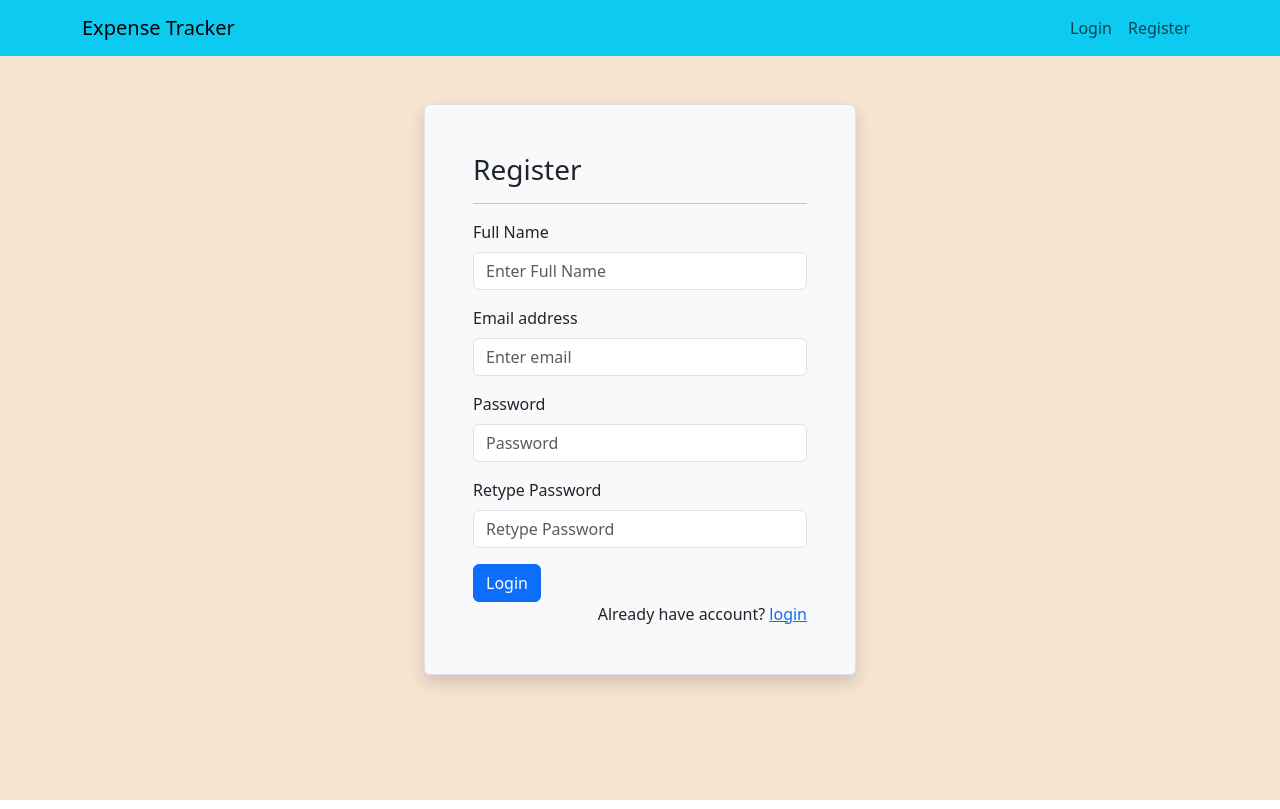
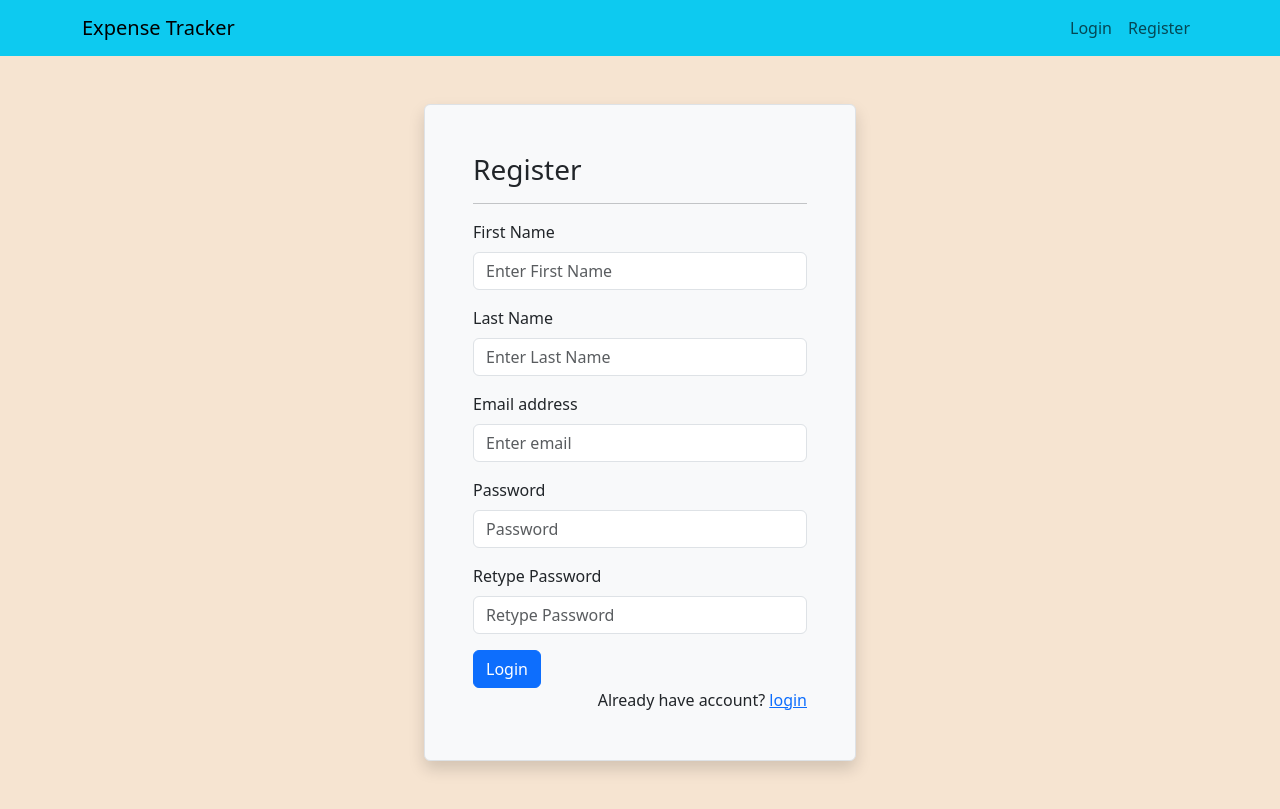
Before and after one commit to anmolft9/expenseTracker_Revision, a React (Create React App) app in the folder client/: page /register in a window 1280 px wide. Built offline with nearby package versions, Linux system fonts and the light colour scheme.

Commit message:
grabbed the data from registration form and passed it to the state> emptied all the input fields when formSubmitted>

```diff
--- a/client/src/pages/Register.js
+++ b/client/src/pages/Register.js
@@ -2,8 +2,29 @@ import Button from "react-bootstrap/Button";
 import Form from "react-bootstrap/Form";
 import { Link } from "react-router-dom";
 import { MainLayout } from "../components/layout/MainLayout";
+import { useState } from "react";
+
+const initialState = {
+  firstName: "",
+  lastName: "",
+  email: "",
+  password: "",
+  confirmPassword: "",
+};
 
 export const Register = () => {
+  const [form, setForm] = useState({});
+  const handleOnChange = (e) => {
+    const { value, name } = e.target;
+    console.log(name, value);
+    setForm({ ...form, [name]: value });
+  };
+
+  const handleOnSubmit = (e) => {
+    e.preventDefault();
+    console.log(form);
+    setForm(initialState);
+  };
   return (
     <MainLayout>
       <div className="RegisterPage d-flex justify-content-center mt-5">
@@ -11,23 +32,57 @@ export const Register = () => {
           <h3>Register</h3>
           <hr />
 
-          <Form>
+          <Form onSubmit={handleOnSubmit}>
             <Form.Group className="mb-3" controlId="formBasicEmail">
-              <Form.Label>Full Name</Form.Label>
-              <Form.Control type="email" placeholder="Enter Full Name" />
+              <Form.Label>First Name</Form.Label>
+              <Form.Control
+                onChange={handleOnChange}
+                type="string"
+                placeholder="Enter First Name"
+                name="firstName"
+                value={form.firstName}
+              />
+            </Form.Group>
+            <Form.Group className="mb-3" controlId="formBasicEmail">
+              <Form.Label>Last Name</Form.Label>
+              <Form.Control
+                onChange={handleOnChange}
+                type="string"
+                placeholder="Enter Last Name"
+                name="lastName"
+                value={form.lastName}
+              />
             </Form.Group>
             <Form.Group className="mb-3" controlId="formBasicEmail">
               <Form.Label>Email address</Form.Label>
-              <Form.Control type="email" placeholder="Enter email" />
+              <Form.Control
+                onChange={handleOnChange}
+                type="email"
+                placeholder="Enter email"
+                name="emailId"
+                value={form.email}
+              />
             </Form.Group>
 
             <Form.Group className="mb-3" controlId="formBasicPassword">
               <Form.Label>Password</Form.Label>
-              <Form.Control type="password" placeholder="Password" />
+              <Form.Control
+                onChange={handleOnChange}
+                type="password"
+                placeholder="Password"
+                name="password"
+                value={form.password}
+              />
             </Form.Group>
             <Form.Group className="mb-3" controlId="formBasicPassword">
               <Form.Label>Retype Password</Form.Label>
-              <Form.Control type="password" placeholder="Retype Password" />
+              <Form.Control
+                onChange={handleOnChange}
+                type="password"
+                placeholder="Retype Password"
+                name="confirmPassword"
+                value={form.confirmPassword}
+              />
             </Form.Group>
 
             <Button variant="primary" type="submit">
```
